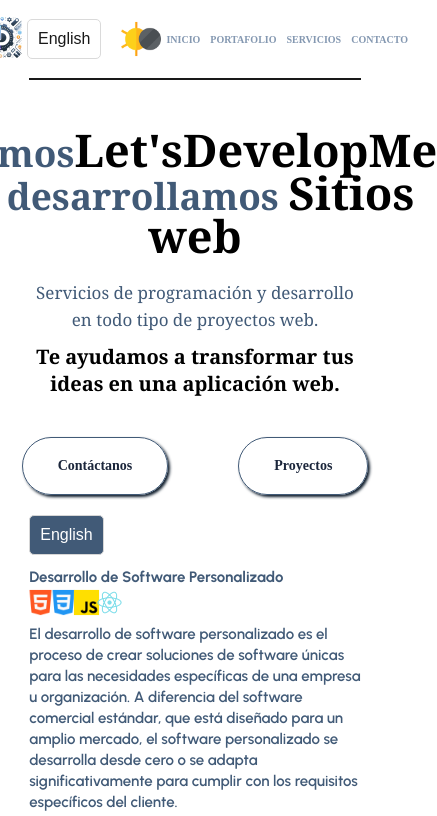
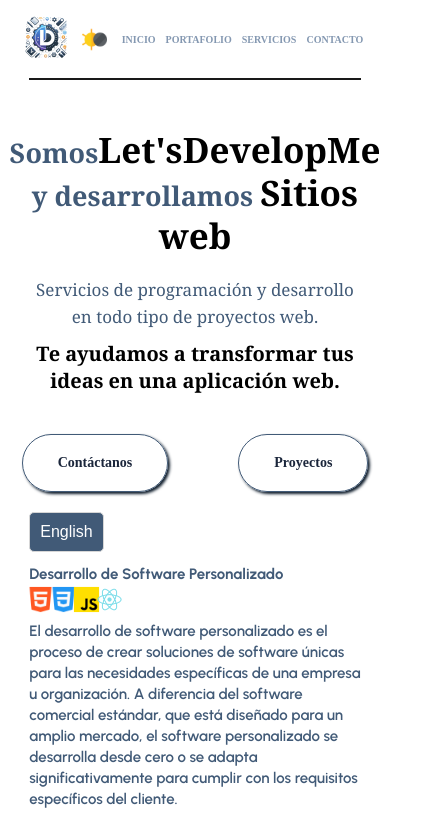
Before and after one commit to GeorgePhD/portfolio2024, a React (Vite) app: page / in a window 390 px wide. Shown: the top 816 px of the page, 437 px wide, since content can reach past the window. Built offline with nearby package versions, Linux system fonts and the light colour scheme.

Commit message:
update: menu fixed for small screens

```diff
--- a/src/App.css
+++ b/src/App.css
@@ -988,8 +988,15 @@ p.paragraph {
 } */
 
 @media screen and (width <=430px) {
+    .button__container button.menu__button {
+        display: none;
+    }
+    .dark__mode__icon {
+        width: 25px;
+        margin: 0 1rem;
+    }
     h1.home__title span {
-        font-size: 3.7rem;
+        font-size: 2.7rem;
         padding: 0;
     }
 
@@ -1001,7 +1008,7 @@ p.paragraph {
         margin: 1rem 0;
     } */
     .home__title strong.span-black-color span {
-        font-size: 4.5rem;
+        font-size: 3.5rem;
     }
 
     p.text-centered span {
```
